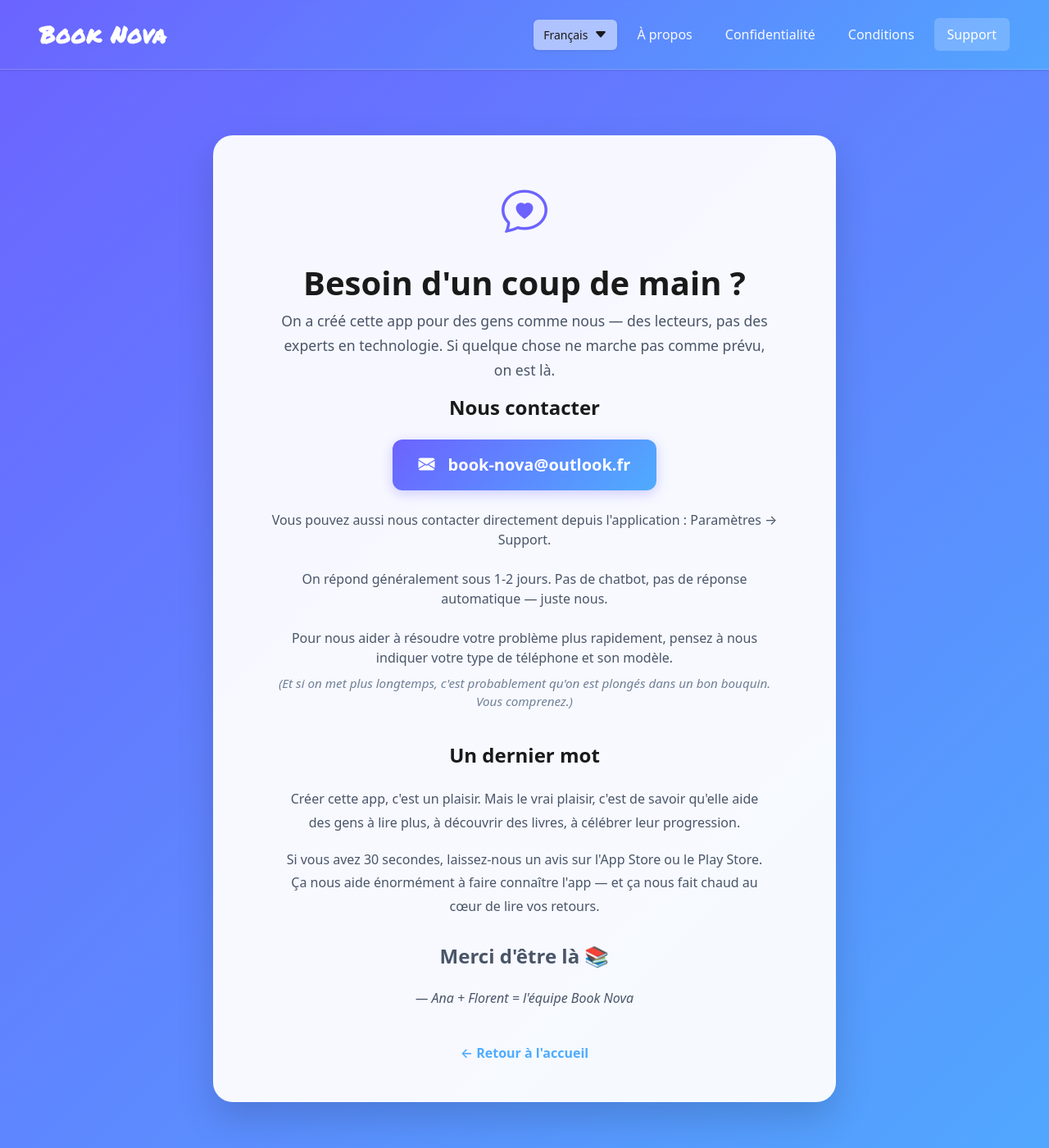
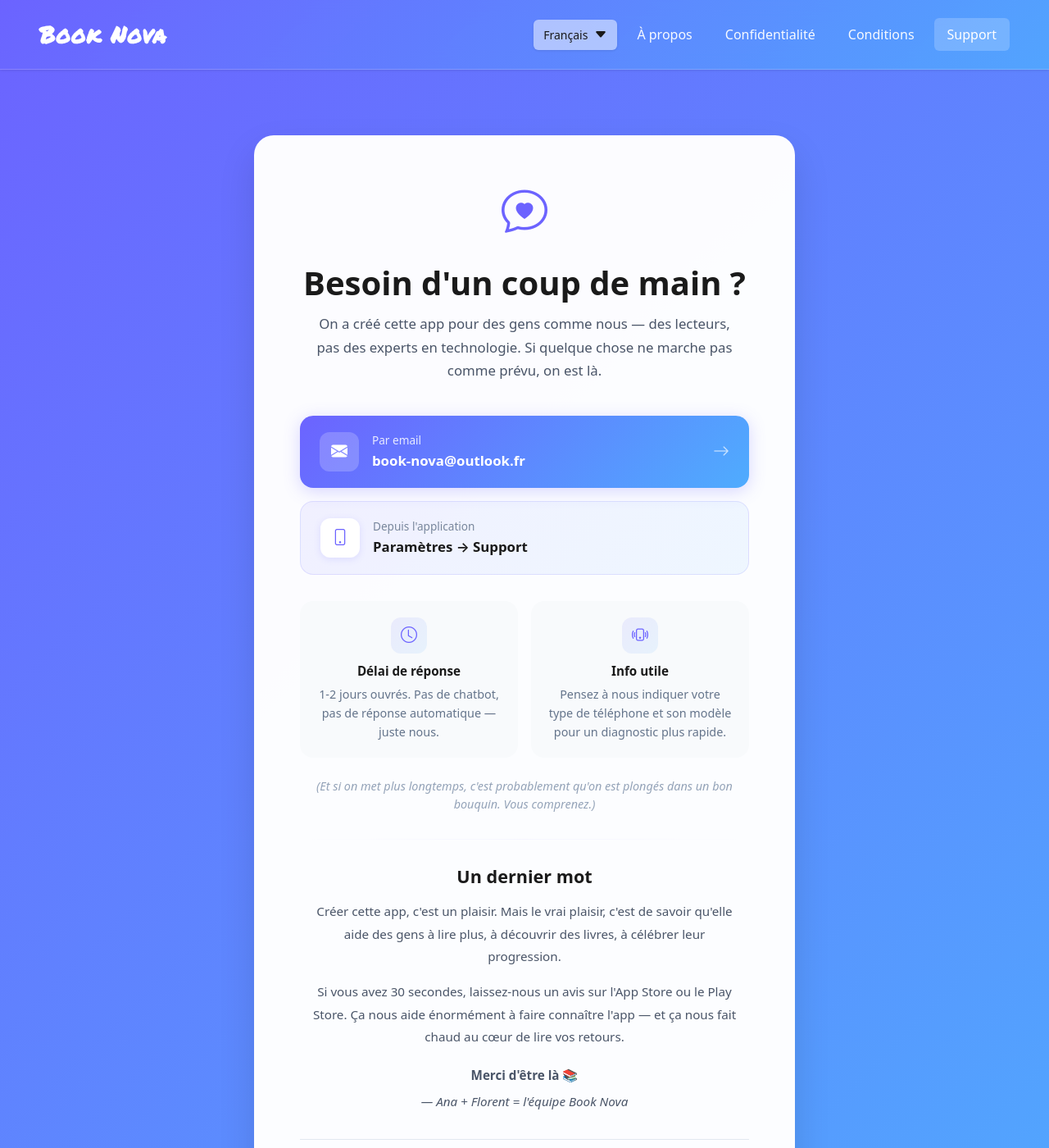
Before and after one commit to Anarres4/book-nova, a Jekyll site: the page built from support.html, in a window 1280 px wide and 1400 px high. Shown: the whole window at 82% size. Built offline with Jekyll 4.4.1, drawn with Linux system fonts in a browser that asks for light colours.

Commit message:
💄 update ui/ux support page

```diff
--- a/assets/css/main.css
+++ b/assets/css/main.css
@@ -928,126 +928,236 @@
 }
 
 .support-wrapper {
-    max-width: 800px;
+    max-width: 700px;
     margin: 0 auto;
     padding: 0 1.25rem;
 }
 
 .support-card {
-    background: rgba(255, 255, 255, 0.95);
+    background: rgba(255, 255, 255, 0.98);
     border-radius: 1.5rem;
-    box-shadow: 0 20px 45px rgba(0,0,0,0.15);
+    box-shadow: 0 20px 45px rgba(0,0,0,0.12);
     padding: 2.5rem 1.75rem;
     color: #1a1a1a;
 }
 
 @media (min-width: 768px) {
     .support-card {
-        padding: 3rem 4rem;
+        padding: 3rem 3.5rem;
     }
+}
+
+.support-header {
+    margin-bottom: 2.5rem;
 }
 
 .support-title {
     font-size: clamp(1.875rem, 4vw, 2.5rem);
     font-weight: 700;
     color: #1a1a1a;
+    margin-bottom: 0.75rem;
 }
 
 .support-subtitle {
-    font-size: 1.1rem;
+    font-size: 1.05rem;
     color: #4a5568;
     line-height: 1.7;
-    max-width: 600px;
+    max-width: 520px;
     margin: 0 auto;
 }
 
-.support-block {
-    margin-bottom: 2.5rem;
+/* Contact Methods */
+.contact-methods {
+    display: flex;
+    flex-direction: column;
+    gap: 1rem;
+    margin-bottom: 2rem;
 }
 
-.support-block h2 {
-    font-size: 1.5rem;
-    font-weight: 700;
+.contact-method-card {
+    display: flex;
+    align-items: center;
+    gap: 1rem;
+    padding: 1.25rem 1.5rem;
+    border-radius: 1rem;
+    text-decoration: none;
+    transition: all 0.3s ease;
+}
+
+.contact-method-primary {
+    background: linear-gradient(135deg, var(--primary-color) 0%, var(--secondary-color) 100%);
+    color: white;
+    box-shadow: 0 4px 20px rgba(108, 99, 255, 0.25);
+}
+
+.contact-method-primary:hover {
+    transform: translateY(-2px);
+    box-shadow: 0 8px 30px rgba(108, 99, 255, 0.35);
+    color: white;
+}
+
+.contact-method-secondary {
+    background: linear-gradient(135deg, rgba(108, 99, 255, 0.08) 0%, rgba(79, 172, 254, 0.08) 100%);
+    border: 1px solid rgba(108, 99, 255, 0.15);
+}
+
+.contact-method-icon {
+    width: 48px;
+    height: 48px;
+    border-radius: 12px;
+    display: flex;
+    align-items: center;
+    justify-content: center;
+    font-size: 1.25rem;
+    flex-shrink: 0;
+}
+
+.contact-method-primary .contact-method-icon {
+    background: rgba(255, 255, 255, 0.2);
+}
+
+.contact-method-secondary .contact-method-icon {
+    background: white;
+    color: var(--primary-color);
+    box-shadow: 0 2px 8px rgba(108, 99, 255, 0.15);
+}
+
+.contact-method-content {
+    display: flex;
+    flex-direction: column;
+    flex-grow: 1;
+    min-width: 0;
+}
+
+.contact-method-label {
+    font-size: 0.85rem;
+    opacity: 0.85;
+    margin-bottom: 0.15rem;
+}
+
+.contact-method-secondary .contact-method-label {
+    color: #64748b;
+}
+
+.contact-method-value {
+    font-weight: 600;
+    font-size: 1.05rem;
+}
+
+.contact-method-secondary .contact-method-value {
     color: #1a1a1a;
+}
+
+.contact-method-arrow {
+    font-size: 1.25rem;
+    opacity: 0.7;
+    transition: transform 0.3s;
+}
+
+.contact-method-primary:hover .contact-method-arrow {
+    transform: translateX(4px);
+    opacity: 1;
+}
+
+/* Support Info Cards */
+.support-info-cards {
+    display: grid;
+    grid-template-columns: 1fr;
+    gap: 1rem;
     margin-bottom: 1.5rem;
 }
 
-.contact-email-btn {
-    display: inline-flex;
-    align-items: center;
-    gap: 0.5rem;
-    background: linear-gradient(135deg, var(--primary-color) 0%, var(--secondary-color) 100%);
-    color: white;
-    padding: 1rem 2rem;
-    border-radius: 0.75rem;
-    font-size: 1.25rem;
-    font-weight: 600;
-    text-decoration: none;
-    transition: transform 0.3s, box-shadow 0.3s;
-    box-shadow: 0 4px 15px rgba(108, 99, 255, 0.3);
+@media (min-width: 540px) {
+    .support-info-cards {
+        grid-template-columns: 1fr 1fr;
+    }
 }
 
-.contact-email-btn:hover {
-    transform: translateY(-3px);
-    box-shadow: 0 6px 20px rgba(108, 99, 255, 0.4);
-    color: white;
+.support-info-card {
+    background: #f8fafc;
+    border-radius: 1rem;
+    padding: 1.25rem;
+    text-align: center;
 }
 
-.contact-note {
-    color: #4a5568;
-    margin-top: 1.5rem;
+.support-info-icon {
+    width: 44px;
+    height: 44px;
+    margin: 0 auto 0.75rem;
+    background: linear-gradient(135deg, rgba(108, 99, 255, 0.1) 0%, rgba(79, 172, 254, 0.1) 100%);
+    border-radius: 12px;
+    display: flex;
+    align-items: center;
+    justify-content: center;
+    color: var(--primary-color);
+    font-size: 1.25rem;
+}
+
+.support-info-card h3 {
+    font-size: 0.95rem;
+    font-weight: 700;
+    color: #1a1a1a;
     margin-bottom: 0.5rem;
 }
 
+.support-info-card p {
+    font-size: 0.9rem;
+    color: #64748b;
+    line-height: 1.6;
+    margin-bottom: 0;
+}
+
+/* Contact Joke */
 .contact-joke {
-    color: #718096;
+    color: #94a3b8;
     font-style: italic;
+    font-size: 0.9rem;
+    margin-bottom: 0;
+}
+
+/* Support Divider */
+.support-divider {
+    border: none;
+    height: 1px;
+    background: linear-gradient(90deg, transparent, rgba(108, 99, 255, 0.2), transparent);
+    margin: 2rem 0;
+}
+
+/* Final Word */
+.final-word h2 {
+    font-size: 1.35rem;
+    font-weight: 700;
+    color: #1a1a1a;
+    margin-bottom: 1rem;
+}
+
+.final-word p {
+    color: #4a5568;
+    line-height: 1.8;
+    max-width: 520px;
+    margin-left: auto;
+    margin-right: auto;
     font-size: 0.95rem;
 }
 
-/* Support FAQ */
-.support-faq-list {
-    display: grid;
-    gap: 1.5rem;
+.final-thanks {
+    font-size: 1.35rem;
+    font-weight: 700;
+    color: var(--primary-color);
+    margin-top: 1.25rem !important;
+    margin-bottom: 0.25rem !important;
 }
 
-.support-faq-item {
-    background: linear-gradient(135deg, rgba(108, 99, 255, 0.05) 0%, rgba(79, 172, 254, 0.05) 100%);
-    border-radius: 1rem;
-    padding: 1.5rem;
-}
-
-.support-faq-item h3 {
-    font-size: 1.1rem;
-    font-weight: 600;
-    color: #1a1a1a;
-    margin-bottom: 0.75rem;
-}
-
-.support-faq-item p {
-    color: #4a5568;
-    line-height: 1.7;
-    margin-bottom: 0;
-}
-
-/* Final Word */
-.final-word p {
-    color: #4a5568;
-    line-height: 1.8;
-    max-width: 600px;
-    margin-left: auto;
-    margin-right: auto;
-}
-
-.final-thanks {
-    font-size: 1.5rem;
-    font-weight: 700;
-    color: var(--primary-color);
-    margin-top: 1.5rem !important;
+.thanks-team {
+    font-size: 0.95rem;
+    color: #64748b;
+    font-style: italic;
 }
 
 .support-back-link {
-    margin-top: 2.5rem;
+    margin-top: 2rem;
+    padding-top: 1.5rem;
+    border-top: 1px solid #e2e8f0;
     text-align: center;
 }
 
@@ -1055,12 +1165,12 @@
     color: var(--secondary-color);
     text-decoration: none;
     font-weight: 600;
+    font-size: 0.95rem;
     transition: color 0.3s;
 }
 
 .support-back-link a:hover {
     color: var(--primary-color);
-    text-decoration: underline;
 }
 
 /* Responsive adjustments */
--- a/support.html
+++ b/support.html
@@ -14,24 +14,59 @@
                     <i class="bi bi-chat-heart" style="font-size: 3.5rem; color: var(--primary-color);"></i>
                 </div>
                 <h1 class="support-title" data-i18n="supportPage.title">Besoin d'un coup de main ?</h1>
-                <p class="support-subtitle mb-3" data-i18n="supportPage.subtitle">On a créé cette app pour des gens comme nous — des lecteurs, pas des experts en technologie. Si quelque chose ne marche pas comme prévu, on est là.</p>
+                <p class="support-subtitle" data-i18n="supportPage.subtitle">On a créé cette app pour des gens comme nous — des lecteurs, pas des experts en technologie. Si quelque chose ne marche pas comme prévu, on est là.</p>
             </header>
 
-            <!-- Contact Section -->
-            <section class="support-block contact-block text-center">
-                <h2 data-i18n="supportPage.contact.title">Nous contacter</h2>
-                <a href="mailto:book-nova@outlook.fr" class="contact-email-btn">
-                    <i class="bi bi-envelope-fill me-2"></i>
-                    book-nova@outlook.fr
+            <!-- Contact Methods -->
+            <div class="contact-methods">
+                <a href="mailto:book-nova@outlook.fr" class="contact-method-card contact-method-primary">
+                    <div class="contact-method-icon">
+                        <i class="bi bi-envelope-fill"></i>
+                    </div>
+                    <div class="contact-method-content">
+                        <span class="contact-method-label" data-i18n="supportPage.contact.emailLabel">Par email</span>
+                        <span class="contact-method-value">book-nova@outlook.fr</span>
+                    </div>
+                    <i class="bi bi-arrow-right contact-method-arrow"></i>
                 </a>
-                <p class="contact-note" data-i18n="supportPage.contact.inApp">Vous pouvez aussi nous contacter directement depuis l'application : Paramètres → Support.</p>
-                <p class="contact-note" data-i18n="supportPage.contact.note">On répond généralement sous 1-2 jours. Pas de chatbot, pas de réponse automatique — juste nous.</p>
-                <p class="contact-note" data-i18n="supportPage.contact.deviceInfo">Pour nous aider à résoudre votre problème plus rapidement, pensez à nous indiquer votre type de téléphone et son modèle.</p>
-                <p class="contact-joke" data-i18n="supportPage.contact.joke">(Et si on met plus longtemps, c'est probablement qu'on est plongés dans un bon bouquin. Vous comprenez.)</p>
-            </section>
+
+                <div class="contact-method-card contact-method-secondary">
+                    <div class="contact-method-icon">
+                        <i class="bi bi-phone"></i>
+                    </div>
+                    <div class="contact-method-content">
+                        <span class="contact-method-label" data-i18n="supportPage.contact.inAppLabel">Depuis l'application</span>
+                        <span class="contact-method-value" data-i18n="supportPage.contact.inAppPath">Paramètres → Support</span>
+                    </div>
+                </div>
+            </div>
+
+            <!-- Info Cards -->
+            <div class="support-info-cards">
+                <div class="support-info-card">
+                    <div class="support-info-icon">
+                        <i class="bi bi-clock"></i>
+                    </div>
+                    <h3 data-i18n="supportPage.contact.responseTitle">Délai de réponse</h3>
+                    <p data-i18n="supportPage.contact.responseText">1-2 jours ouvrés. Pas de chatbot, pas de réponse automatique — juste nous.</p>
+                </div>
+
+                <div class="support-info-card">
+                    <div class="support-info-icon">
+                        <i class="bi bi-phone-vibrate"></i>
+                    </div>
+                    <h3 data-i18n="supportPage.contact.deviceTitle">Info utile</h3>
+                    <p data-i18n="supportPage.contact.deviceText">Pensez à nous indiquer votre type de téléphone et son modèle pour un diagnostic plus rapide.</p>
+                </div>
+            </div>
+
+            <!-- Joke -->
+            <p class="contact-joke text-center" data-i18n="supportPage.contact.joke">(Et si on met plus longtemps, c'est probablement qu'on est plongés dans un bon bouquin. Vous comprenez.)</p>
+
+            <hr class="support-divider">
 
             <!-- Final Word -->
-            <section class="support-block final-word text-center">
+            <section class="final-word text-center">
                 <h2 data-i18n="supportPage.finalWord.title">Un dernier mot</h2>
                 <p data-i18n="supportPage.finalWord.p1">Créer cette app, c'est un plaisir. Mais le vrai plaisir, c'est de savoir qu'elle aide des gens à lire plus, à découvrir des livres, à célébrer leur progression.</p>
                 <p data-i18n="supportPage.finalWord.p2">Si vous avez 30 secondes, laissez-nous un avis sur l'App Store ou le Play Store. Ça nous aide énormément à faire connaître l'app — et ça nous fait chaud au cœur de lire vos retours.</p>
```
Also changed, not shown: _data/translations.yml (+21 -9 lines).
